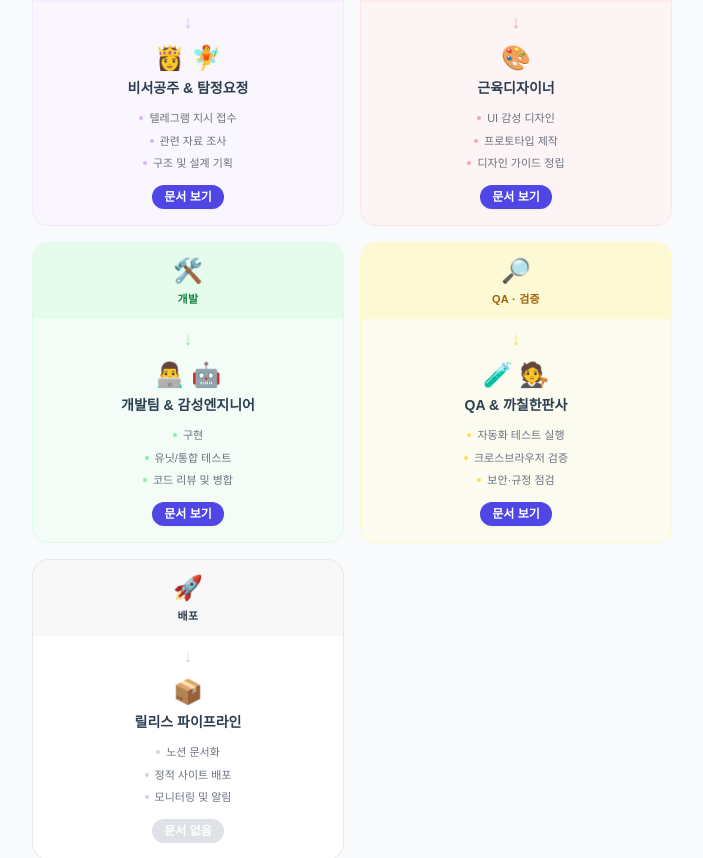
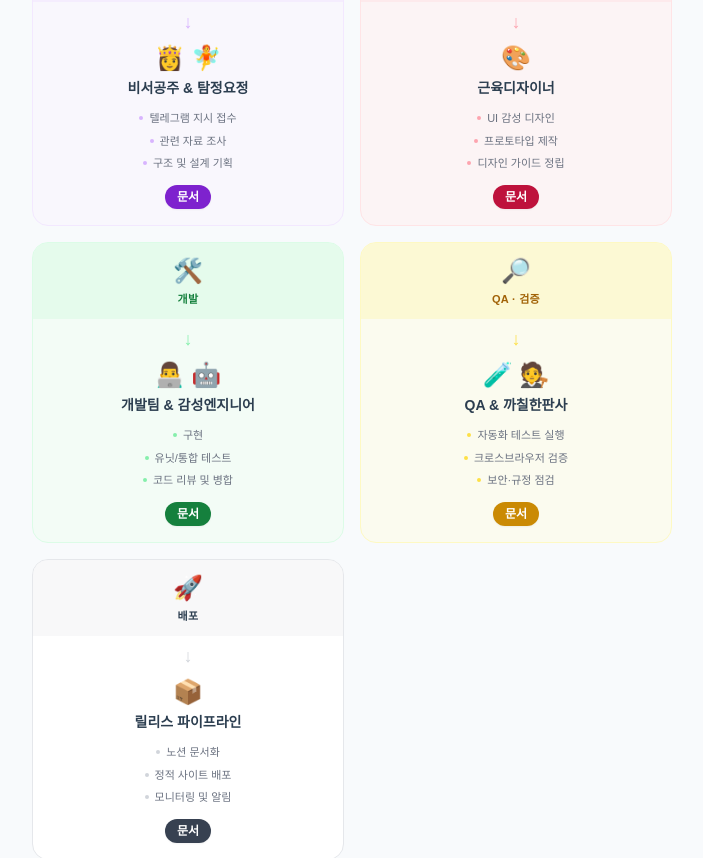
Before and after one commit to nohdaeyoung/live, a Next.js app in the folder bip/: page / in a window 1280 px wide. Shown: the part 1028-1886 px from the top of the page, without its empty margins (288-991 px from the left). Built offline with nearby package versions, Linux system fonts and the light colour scheme; no server answers; the database is empty; a web font is replaced by a local one.

Commit message:
docs: add HowWeWork markdown + ui: enable doc buttons per-track with color

```diff
--- a/bip/src/components/home/how-we-work.tsx
+++ b/bip/src/components/home/how-we-work.tsx
@@ -14,6 +14,7 @@ const TRACKS = [
       arrow: "text-purple-300",
     },
     docLink: "https://github.com/nohdaeyoung/live/blob/main/docs/how-we-work/%EC%9A%94%EA%B5%AC%EC%82%AC%ED%95%AD-%EC%88%98%EC%A7%91.md",
+    docButtonClass: "bg-purple-700",
   },
   {
     trigger: { icon: "🎨", label: "디자인" },
@@ -26,6 +27,7 @@ const TRACKS = [
       arrow: "text-rose-300",
     },
     docLink: "https://github.com/nohdaeyoung/live/blob/main/docs/how-we-work/%EB%94%94%EC%9E%90%EC%9D%B8.md",
+    docButtonClass: "bg-rose-700",
   },
 
   {
@@ -39,6 +41,7 @@ const TRACKS = [
       arrow: "text-green-300",
     },
     docLink: "https://github.com/nohdaeyoung/live/blob/main/docs/how-we-work/%EA%B0%9C%EB%B0%9C.md",
+    docButtonClass: "bg-green-700",
   },
   {
     trigger: { icon: "🔎", label: "QA · 검증" },
@@ -51,6 +54,7 @@ const TRACKS = [
       arrow: "text-yellow-300",
     },
     docLink: "https://github.com/nohdaeyoung/live/blob/main/docs/how-we-work/QA-%EA%B2%80%EC%A6%9D.md",
+    docButtonClass: "bg-yellow-600 text-black",
   },
   {
     trigger: { icon: "🚀", label: "배포" },
@@ -62,6 +66,8 @@ const TRACKS = [
       dot: "bg-gray-300",
       arrow: "text-gray-300",
     },
+    docLink: "https://github.com/nohdaeyoung/live/blob/main/docs/how-we-work/%EB%B0%B0%ED%8F%AC.md",
+    docButtonClass: "bg-gray-700",
   },
 ];
 
@@ -131,9 +137,9 @@ export function HowWeWork() {
                     href={track.docLink}
                     target="_blank"
                     rel="noreferrer"
-                    className="inline-block text-xs font-bold text-white bg-primary px-3 py-1 rounded-full shadow-sm"
+                    className={`inline-block text-xs font-bold text-white px-3 py-1 rounded-full shadow-sm ${track.docButtonClass || 'bg-primary'}`}
                   >
-                    문서 보기
+                    문서
                   </a>
                 ) : (
                   <span className="inline-block text-xs font-bold text-white bg-gray-300 px-3 py-1 rounded-full opacity-70 cursor-not-allowed">
```
